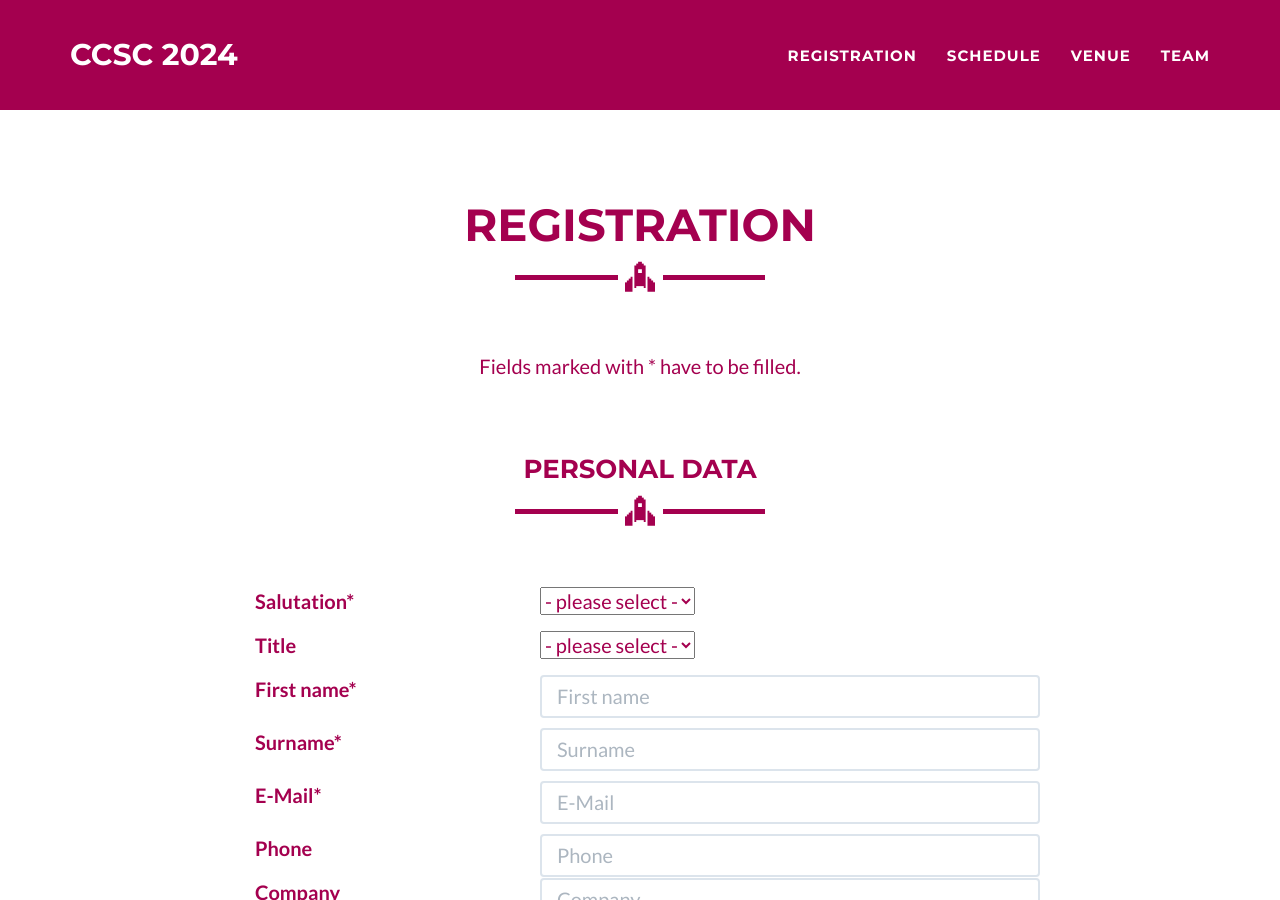
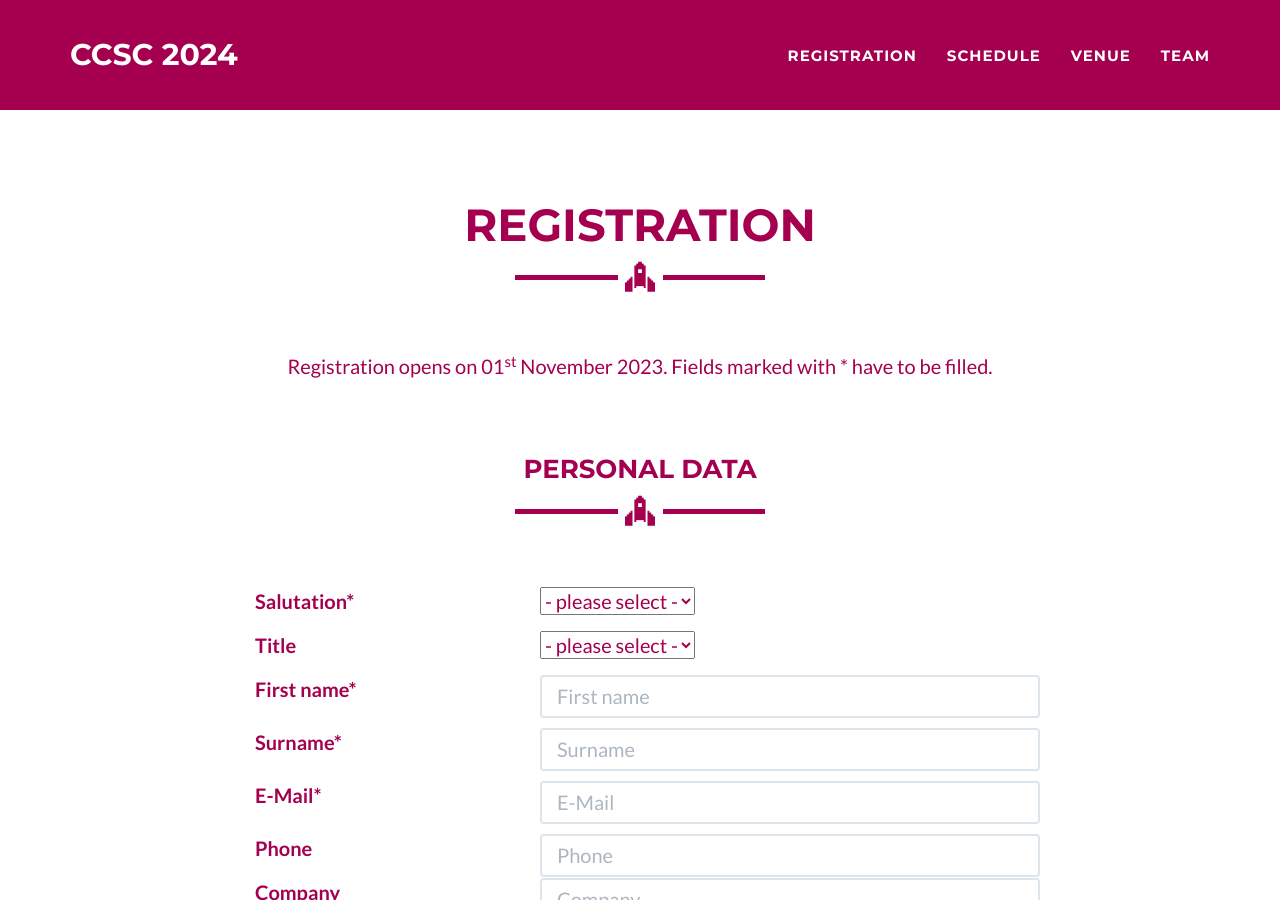
Before and after one commit to ccsc2024/ccsc2024.github.io, a Jekyll site: the page built from registration.html, in a window 1280 px wide and 900 px high. Built offline with Jekyll 4.4.1, drawn with Linux system fonts in a browser that asks for light colours.

Commit message:
Update registration.html

```diff
--- a/registration.html
+++ b/registration.html
@@ -14,7 +14,10 @@ layout: page
     <div class="row">
       <div class="row">
         <div class="col-lg-12 text-center">
-          <p>Fields marked with * have to be filled.</p>
+          <p>
+            Registration opens on 01<sup>st</sup> November 2023.
+            Fields marked with * have to be filled.
+          </p>
           <br><br>
           <h3>Personal Data</h3>
           <hr class="star-primary">
@@ -267,6 +270,7 @@ layout: page
         </div>
       </div>
       </div>
+      <br><br>
       <!-- Abstract -->
       <div class="row">
         <div class="col-lg-12 text-center">
@@ -310,7 +314,7 @@ layout: page
         </div>
         <div class="col-lg-5">
           <div class="row control-group">
-            <label><input type="checkbox" name="change_poster" value="Yes">Yes</label>
+            <label><input type="checkbox" name="change_poster" value="Yes" id="txtForm"> Yes</label>
           </div>
         </div>
       </div>
@@ -321,7 +325,7 @@ layout: page
         </div>
         <div class="col-lg-5">
           <div class="row control-group">
-            <label><input type="checkbox" name="change_speedTalk" value="Yes">Yes</label>
+            <label><input type="checkbox" name="change_speedTalk" value="Yes" id="txtForm"> Yes</label>
           </div>
         </div>
       </div>
```
